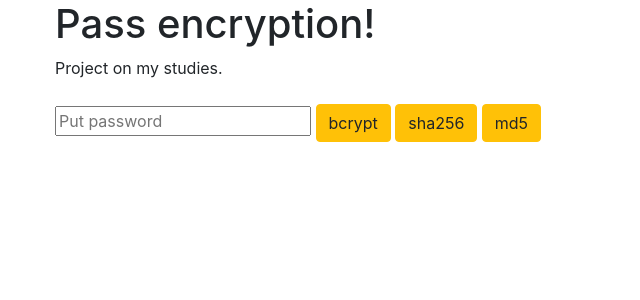
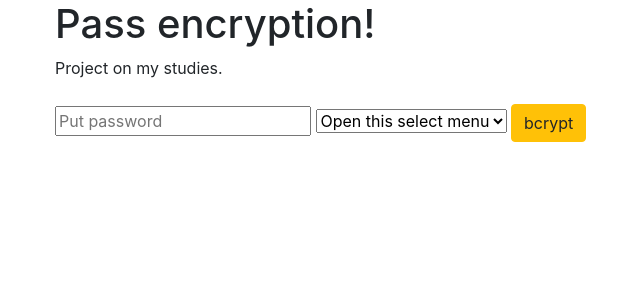
Before and after one commit to slowikDevOps/cat-feeder.pl, a Flask app: page /apka in a window 1280 px wide. Shown: the part 56-356 px from the top of the page, without its empty margins (30-670 px from the left). Run offline with Flask 2, Linux system fonts and the light colour scheme; some libraries are stand-ins or nearby versions.

Commit message:
Add select

```diff
--- a/server/templates/apka.html
+++ b/server/templates/apka.html
@@ -9,8 +9,15 @@
 
 <input type="text" placeholder="Put password" name="haslo" value="{{request.form.szyfrowanie }}">
 
+
+<select class="form-select" aria-label="Default select example" name="type">
+  <option selected>Open this select menu</option>
+  <option value="bcrypt">One</option>
+  <option value="md5">Two</option>
+  <option value="3">Three</option>
+</select>
+
+
 <input class="btn btn-warning" type="submit" value="bcrypt">
-<input class="btn btn-warning" type="submit" value="sha256">
-<input class="btn btn-warning" type="submit" value="md5">
 
 {% endblock %}
```
